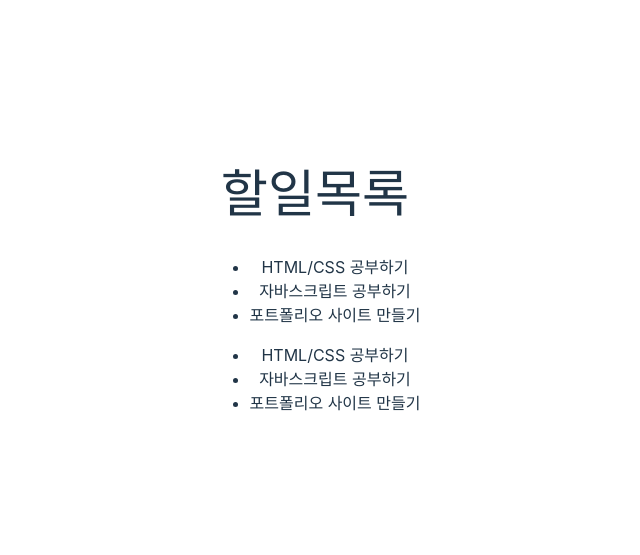
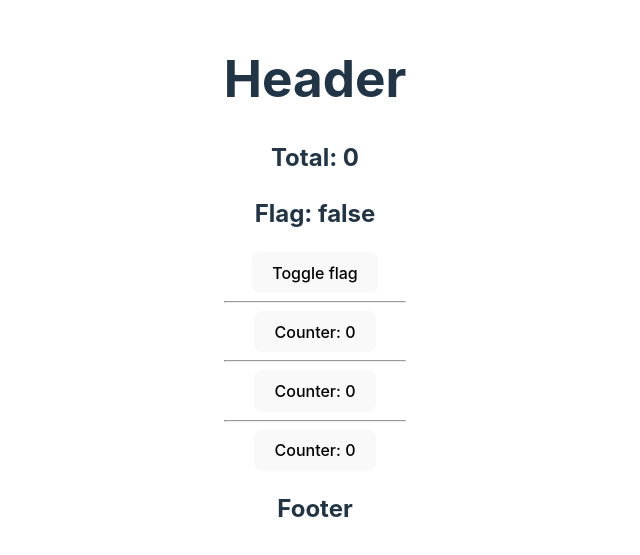
Before and after one commit to nova-fe/Study__React, a React (Vite) app in the folder learn-react/: page / in a window 1280 px wide. Shown: the part 119-674 px from the top of the page, without its empty margins (325-965 px from the left). Built offline with nearby package versions, Linux system fonts and the light colour scheme.

Commit message:
스냅샷 처럼 동작하는 State

```diff
--- a/learn-react/src/components/Counter.jsx
+++ b/learn-react/src/components/Counter.jsx
@@ -1,12 +1,18 @@
 import { useState } from "react";
 
 // * 일반적으로 사용 (함수 선언식)
-export default function Counter( {onTotal} ) {
-  // const [현 상태, 상태 변경] = useState(기본값)
+export default function Counter({ onTotal }) {
+  // const [상태, 상태변경] = useState(기본값)
   const [counter, setCounter] = useState(0);
 
+  console.log("[렌더링] Counter: ", counter);
+
   const handleCounter = () => {
-    setCounter(counter + 1);
+    setCounter(counter + 1); // setCounter(0 + 1)
+    setCounter(counter + 1); // setCounter(0 + 1)
+    setCounter(counter + 1); // setCounter(0 + 1)
+    console.log("[함수호출] Counter: ", counter); // [함수호출] Counter: 0
+
     if (onTotal) {
       // onTotal 이 있을 경우만 onTotal() 실행
       onTotal();
--- a/learn-react/src/components/Main.jsx
+++ b/learn-react/src/components/Main.jsx
@@ -3,19 +3,22 @@ import Counter from "./Counter";
 
 export default function Main() {
   const [total, setTotal] = useState(0);
+  const [flag, setFlag] = useState(false);
 
-  const  handleTotal = () => {
-    setTotal(total + 1)
-  }
+  const handleTotal = () => {
+    setTotal(total + 1);
+  };
 
   return (
     <main>
       <h2>Total: {total}</h2>
+      <h2>Flag: {flag.toString()}</h2>
+      <button onClick={() => setFlag(!flag)}>Toggle flag</button>
+      <hr />
       <Counter onTotal={handleTotal} />
       <hr />
       <Counter onTotal={handleTotal} />
       <hr />
-      {/* onTotal이 사용되지 않은 Counter 클릭시엔 다른 컴포넌트가 리렌더링 되지 않음 */}
       <Counter />
     </main>
   );
```
Also changed, not shown: learn-react/src/main.jsx (+7 -7 lines).
